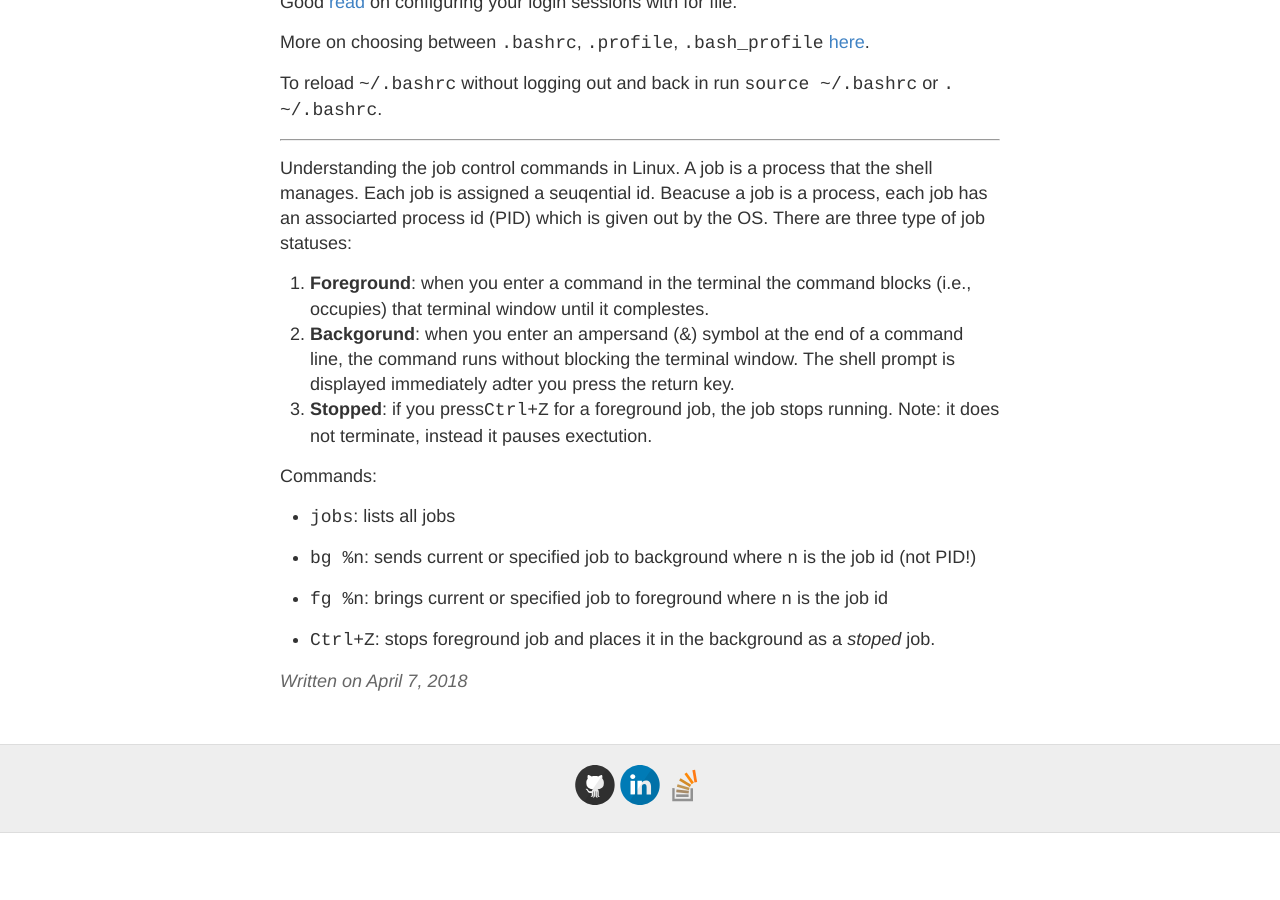
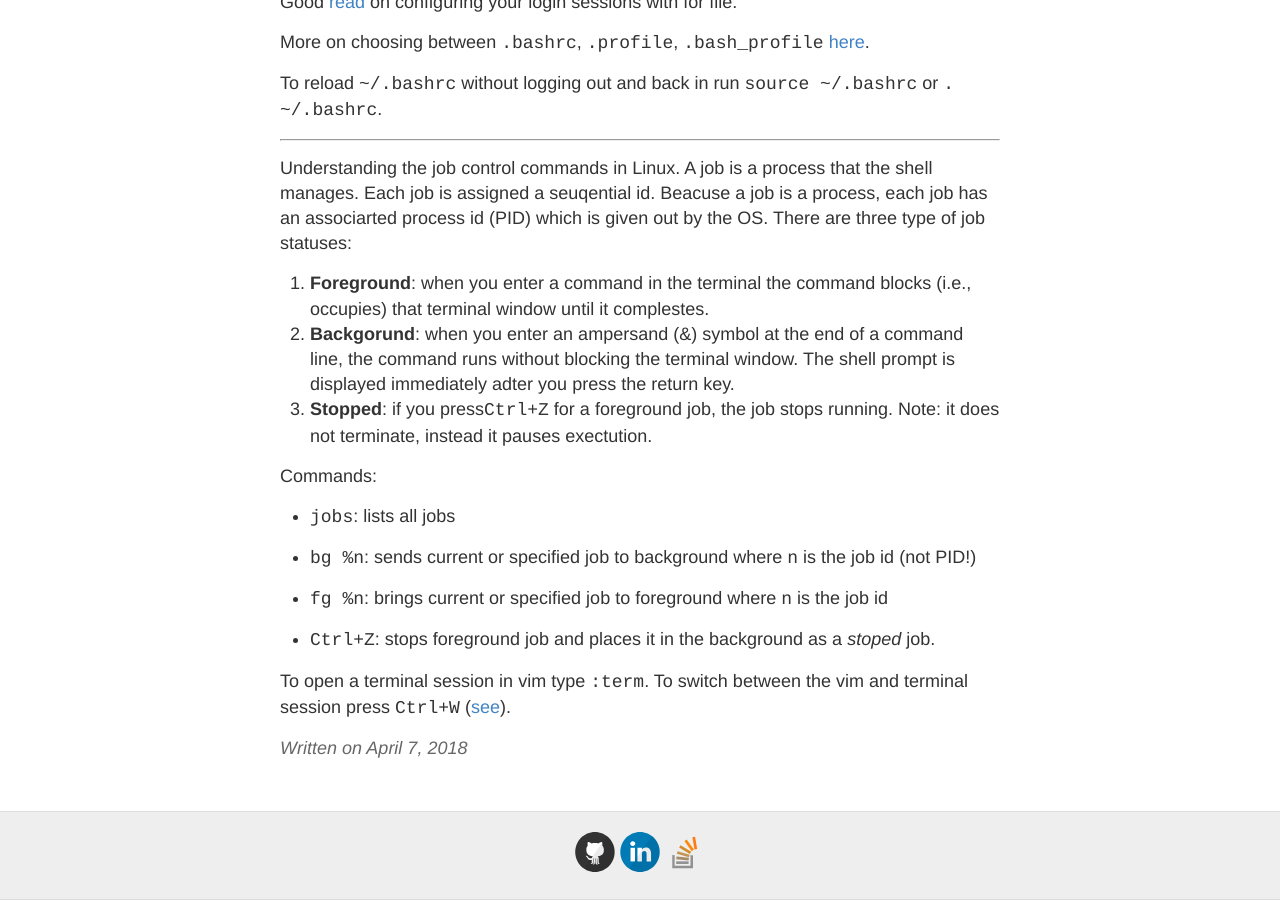
Before and after one commit to gutucristian/gutucristian.github.io, a Jekyll site: the page built from _posts/2018-4-7-vim-and-linux.md, in a window 1280 px wide and 900 px high, scrolled down 2803 px. Built offline with Jekyll 4.4.1, drawn with Linux system fonts in a browser that asks for light colours; our own code applies the rules of GitHub Pages for plain Markdown files; before the commit the page ends 3636 px from its top, so only the background shows below that.

Commit message:
Update 2018-4-7-vim-and-linux.md

```diff
--- a/_posts/2018-4-7-vim-and-linux.md
+++ b/_posts/2018-4-7-vim-and-linux.md
@@ -102,3 +102,5 @@ Commands:
 - `fg %n`: brings current or specified job to foreground where `n` is the job id
 
 - `Ctrl+Z`: stops foreground job and places it in the background as a _stoped_ job.
+
+To open a terminal session in vim type `:term`. To switch between the vim and terminal session press `Ctrl+W` ([see](https://stackoverflow.com/questions/1236563/how-do-i-run-a-terminal-inside-of-vim)).
```
